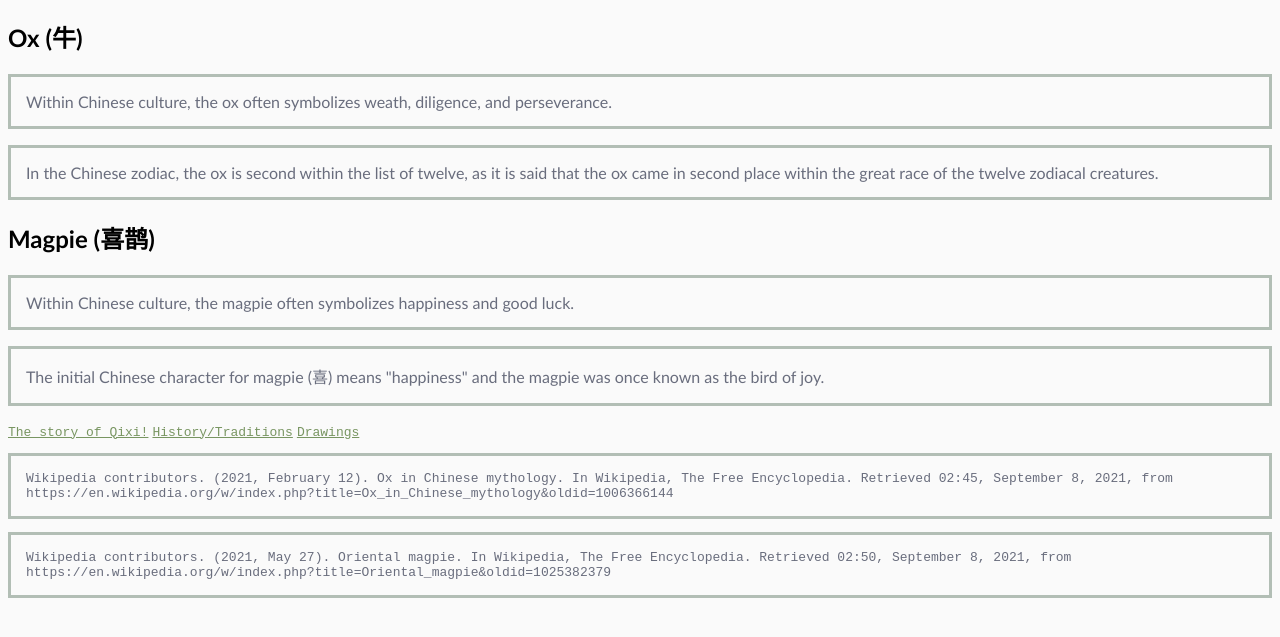
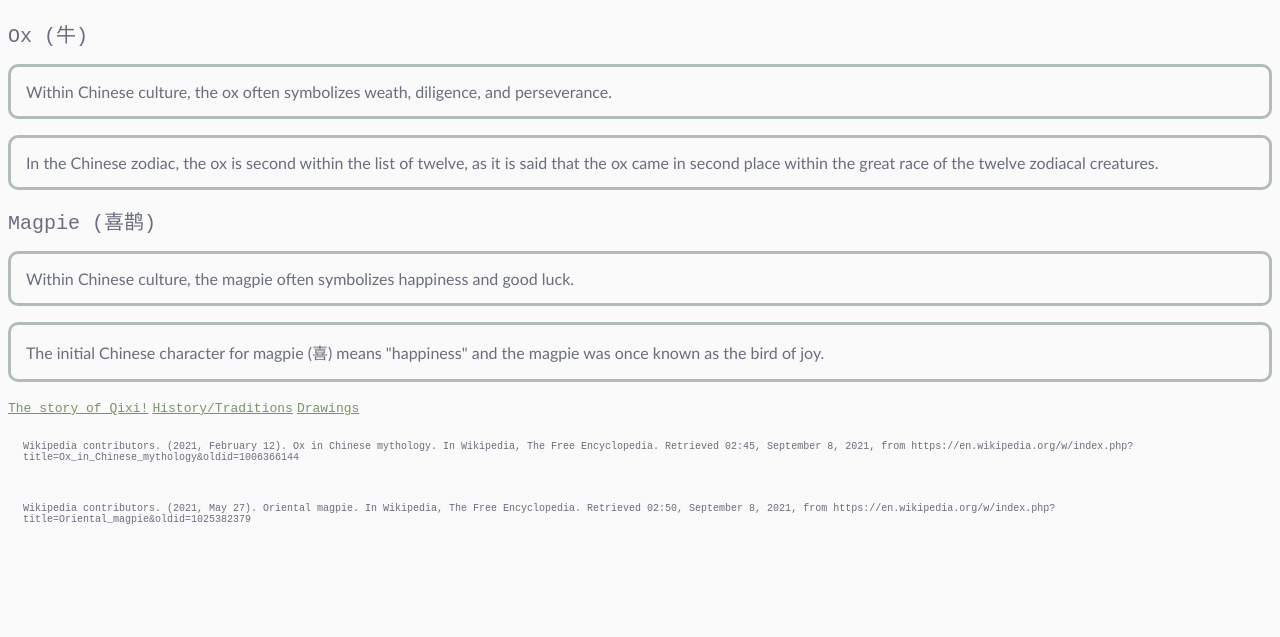
Before and after one commit to jdmar3-comp426/a01-jadehenderson, a website: page page2.html in a window 1280 px wide. Shown: the part 63-700 px from the top of the page. Drawn offline with Linux system fonts and the light colour scheme.

Commit message:
html checker

```diff
--- a/page2.html
+++ b/page2.html
@@ -9,20 +9,21 @@
     <body>
         <div>
             <h1>Symbolism</h1>
-            <h2 class="heading">Ox (牛)</h2>
+            <h1 class="heading">Ox (牛)</h1>
             <p>Within Chinese culture, the ox often symbolizes weath, diligence, and perseverance.</p>
             <p>In the Chinese zodiac, the ox is second within the list of twelve, as it is said that the ox came in second
                 place within the great race of the twelve zodiacal creatures.</p>
 
-            <h2 class="heading">Magpie (喜鹊)</h2>
+            <h1 class="heading">Magpie (喜鹊)</h1>
             <p>Within Chinese culture, the magpie often symbolizes happiness and good luck.</p>
             <p>The initial Chinese character for magpie (喜) means "happiness" and the magpie was once known as the bird of joy.</p>
 
-            <a id="links" href="/index.html" target="_blank">The story of Qixi!</a>
-            <a id="links" href="/page1.html" target="_blank">History/Traditions</a>
-            <a id="links" href="/page3.html" target="_blank">Drawings</a>
+            <a class="links" href="/index.html" target="_blank">The story of Qixi!</a>
+            <a class="links" href="/page1.html" target="_blank">History/Traditions</a>
+            <a class="links" href="/page3.html" target="_blank">Drawings</a>
 
             <p class="wikicite">Wikipedia contributors. (2021, February 12). Ox in Chinese mythology. In Wikipedia, The Free Encyclopedia. Retrieved 02:45, September 8, 2021, from https://en.wikipedia.org/w/index.php?title=Ox_in_Chinese_mythology&oldid=1006366144</p>
             <p class="wikicite">Wikipedia contributors. (2021, May 27). Oriental magpie. In Wikipedia, The Free Encyclopedia. Retrieved 02:50, September 8, 2021, from https://en.wikipedia.org/w/index.php?title=Oriental_magpie&oldid=1025382379</p>
         </div>
     </body>
+</html>
--- a/styles.css
+++ b/styles.css
@@ -1,5 +1,8 @@
 body {
     background-color: #fafafa;
+}
+* {
+    font-family: 'Times New Roman', Times, serif;
 }
 h1 {
     color: #696d7d;
@@ -7,15 +10,14 @@ h1 {
     font-style: normal;
     font-weight: 400;
 }
-h2 {
-    font-family: Georgia, 'Times New Roman', Times, serif;
-}
-h2.heading {
-    font-family: 'Gill Sans', 'Gill Sans MT', Calibri, 'Trebuchet MS', sans-serif;
+.heading {
+    font-family: monospace;
+    font-size: 20px;
 }
 p {
     color: #696d7d;
     font-family: 'Gill Sans', 'Gill Sans MT', Calibri, 'Trebuchet MS', sans-serif;
+    border-radius: 10px;
     border: 3px solid #b2beb5;
     padding: 15px;
 }
@@ -33,11 +35,13 @@ p.artist {
 }
 p.wikicite {
     font-family: monospace;
+    font-size: 10px;
+    border: none;
 }
-#citations {
+.citations {
     font-family: monospace;
 }
-#links {
+.links {
     font-family: monospace;
 }
 img {
```
Also changed, not shown: index.html (+5 -5 lines), page1.html (+3 -3 lines), page3.html (+7 -6 lines).
